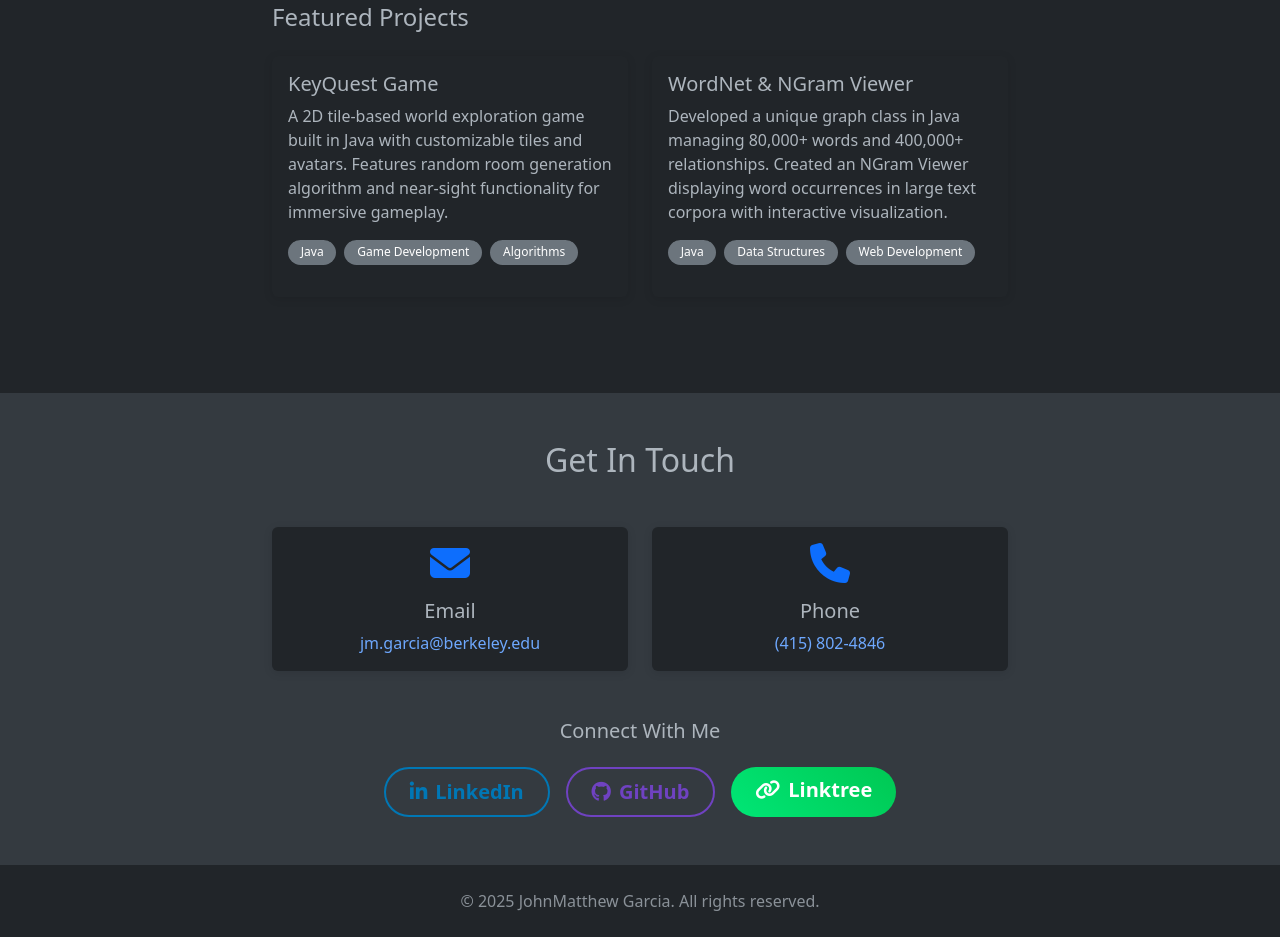
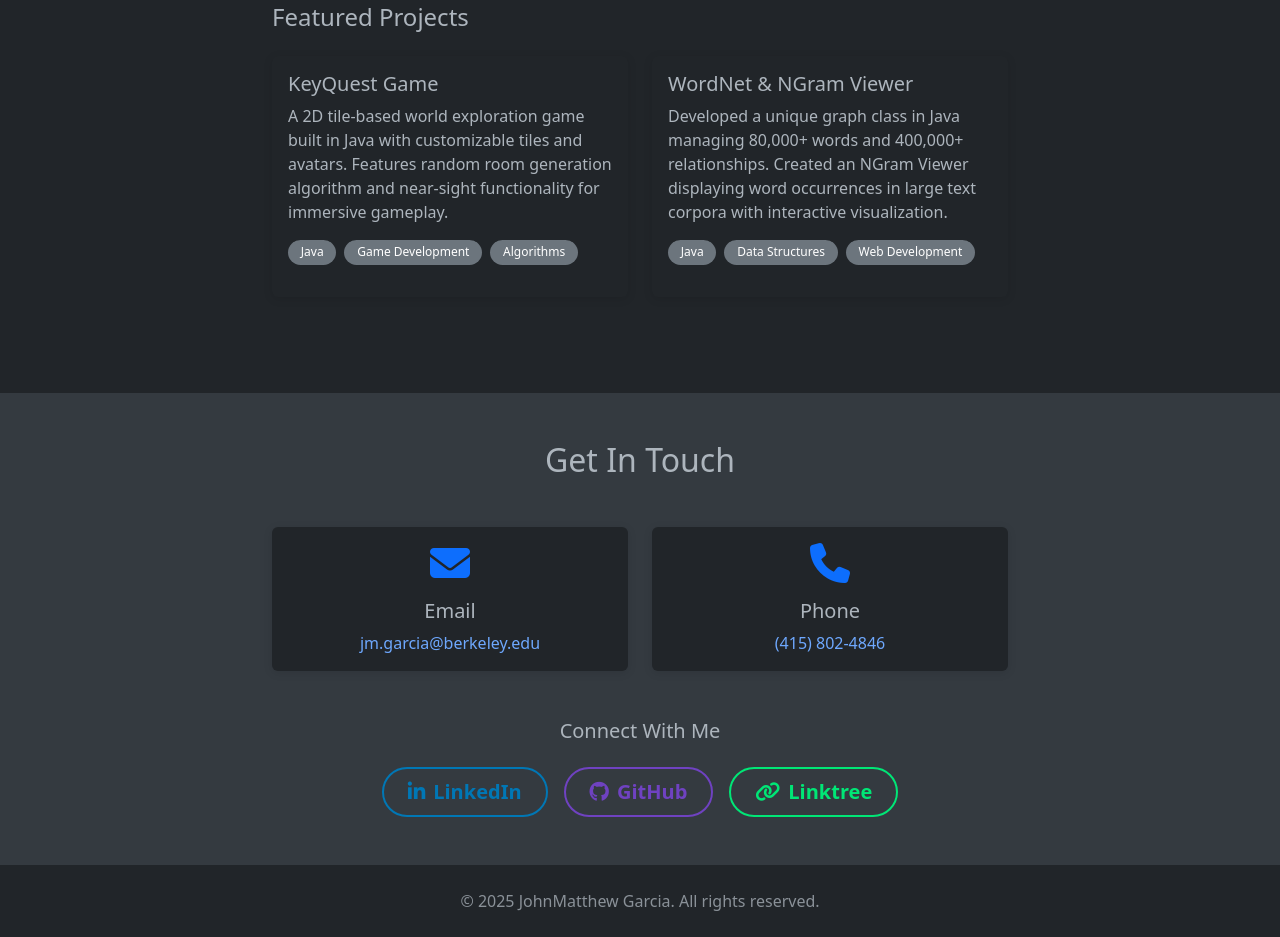
Before and after one commit to johnmgarcia/johnmgarcia.github.io, a plain HTML site: page index.html in a window 1280 px wide. Shown: the part 4077-5014 px from the top of the page. Drawn offline with nearby package versions, Linux system fonts and the light colour scheme.

Commit message:
Make Linktree button outline style to match LinkedIn and GitHub buttons

```diff
--- a/css/style.css
+++ b/css/style.css
@@ -196,13 +196,15 @@ a[href*="github"].btn-outline-primary.social-btn:hover {
 
 /* Linktree button - Linktree green */
 a[href*="linktr.ee"].btn-primary.social-btn {
-    background: linear-gradient(45deg, #00E676, #00C853) !important;
-    border: none !important;
-    color: white !important;
+    background: transparent !important;
+    border: 2px solid #00E676 !important;
+    color: #00E676 !important;
 }
 
 a[href*="linktr.ee"].btn-primary.social-btn:hover {
-    background: linear-gradient(45deg, #00C853, #00E676) !important;
+    background: linear-gradient(45deg, #00E676, #00C853) !important;
+    border-color: #00E676 !important;
+    color: white !important;
     transform: translateY(-3px) scale(1.05);
 }
 
```
